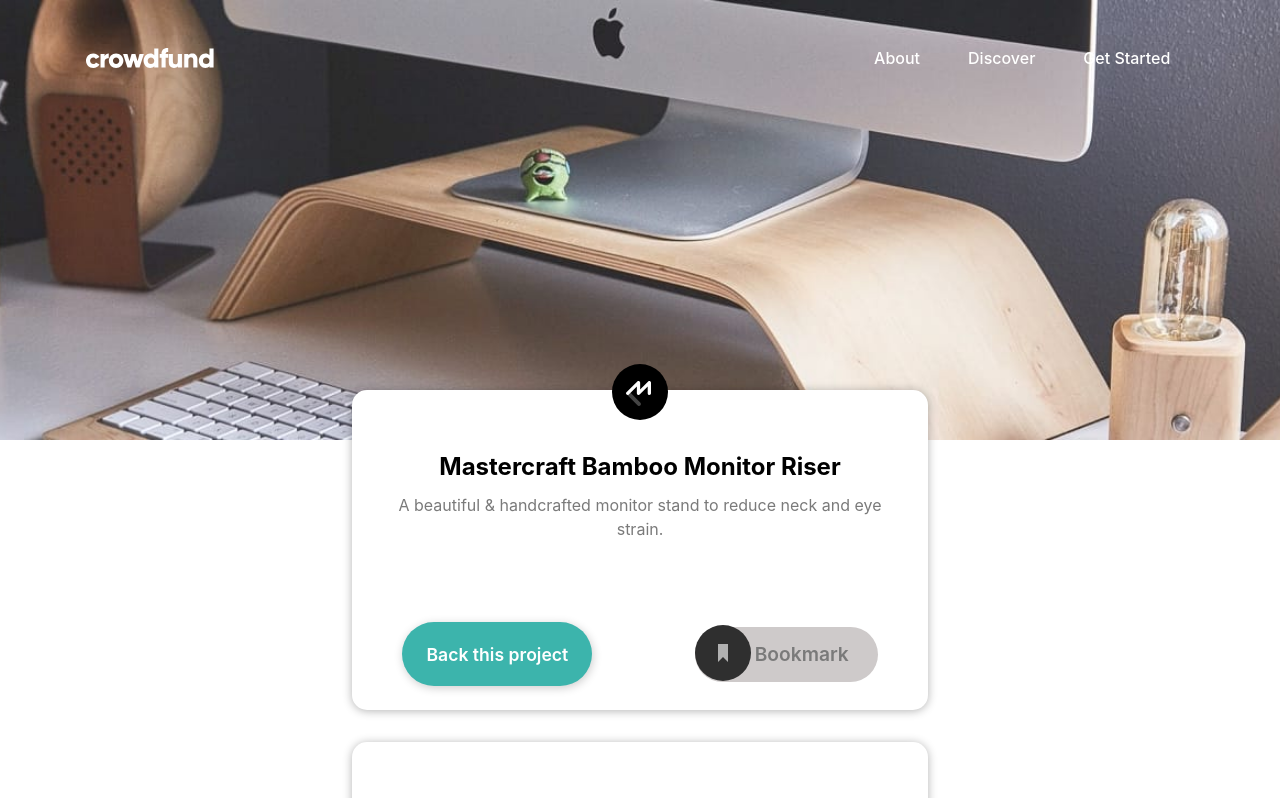
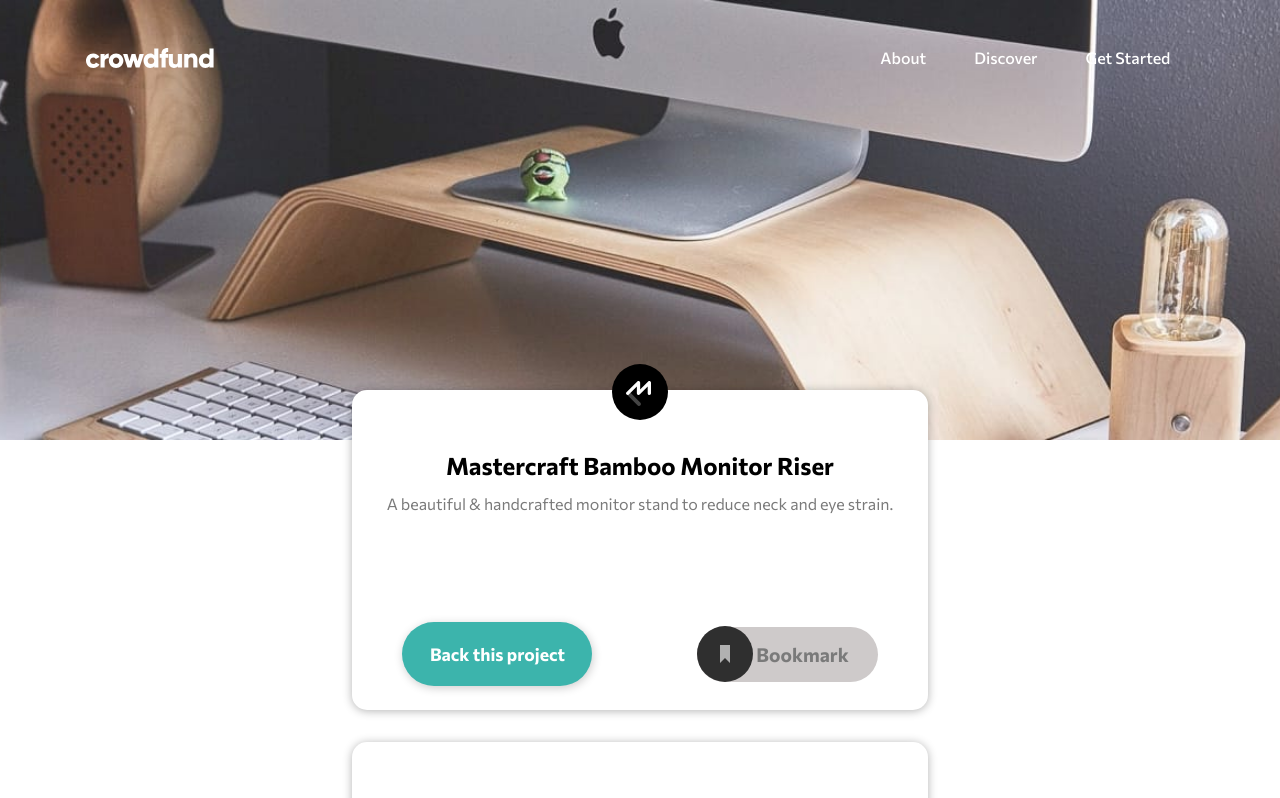
Before and after one commit to Temitayo-spec/Crowfunding, a Next.js app: page / in a window 1280 px wide. Shown: the top 798 px of the page. Built offline with nearby package versions, Linux system fonts and the light colour scheme.

Commit message:
added font family

```diff
--- a/styles/global.css
+++ b/styles/global.css
@@ -1,8 +1,8 @@
-@import url("https://fonts.googleapis.com/css2?family=Montserrat:ital,wght@0,200;0,300;0,400;0,500;0,600;0,700;1,100&display=swap");
+@import url('https://fonts.googleapis.com/css2?family=Commissioner:wght@100;200;300;400;500;700&family=Montserrat:wght@500;600;700&display=swap');
 * {
   padding: 0;
   margin: 0;
-  font-family: -apple-system, BlinkMacSystemFont, 'Segoe UI', Roboto, Oxygen, Ubuntu, Cantarell, 'Open Sans', 'Helvetica Neue', sans-serif;
+  font-family: 'Commissioner', sans-serif;
   box-sizing: border-box;
 }
 
```
